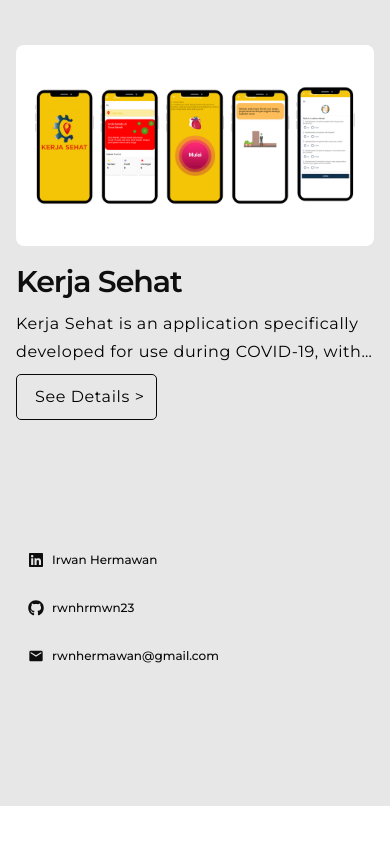
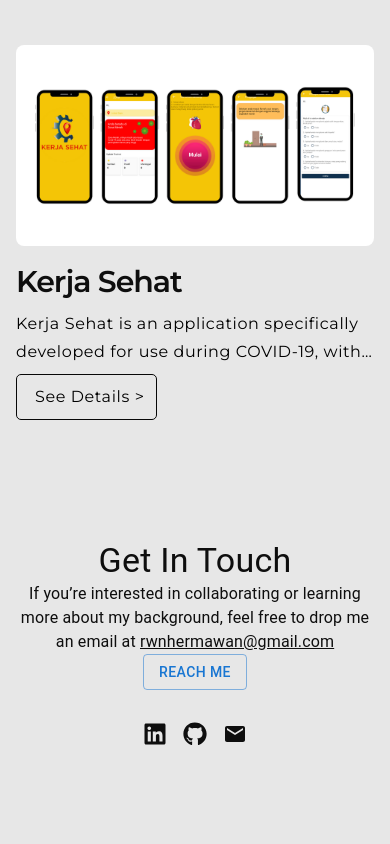
Before and after one commit to rwnhrmwn23/about-me, a Next.js app: page / in a window 390 px wide. Shown: the part 5182-6026 px from the top of the page. Before the commit the page ends 5988 px from the top, so only its background shows below. Built offline with nearby package versions, Linux system fonts and the light colour scheme.

Commit message:
update footer

```diff
--- a/src/components/Footer.tsx
+++ b/src/components/Footer.tsx
@@ -1,32 +1,42 @@
-import {Grid} from "@mui/material";
+import {Grid, Button, Typography} from "@mui/material";
 import {socials} from "@/components/utils/socials";
 
 const Footer = () => {
     return (
-        <div className="flex px-[16px] lg:px-[60px] py-[40px]">
-            <Grid container alignItems="center" spacing="20px">
+        <div className="flex flex-col items-center px-[16px] lg:px-[60px] py-[40px] bg-dark-gray text-base-light">
+            {/* Get In Touch Section */}
+            <Typography variant="h4" align="center" className="mb-4 dark:text-base-light text-base-dark">
+                Get In Touch
+            </Typography>
+            <Typography variant="body1" align="center" className="mb-4 dark:text-base-light text-base-dark">
+                If you’re interested in collaborating
+                or learning more about my background, feel free to drop me an email at&nbsp;
+                <a href="mailto:rwnhermawan@gmail.com"
+                   className="dark:text-base-light text-base-dark underline hover:text-blue-500 transition-colors duration-300">rwnhermawan@gmail.com</a>
+            </Typography>
 
-                <div className="social-media-section p-8">
-                    <div
-                        className="grid grid-cols sm:grid-cols-2 lg:grid-cols-4 gap-8 dark:text-base-light text-base-dark">
-                        {socials.map((data, index) => (
-                            <div key={index} className="flex flex-col ">
-                                <Grid item lg={12} md={12} xs={12}>
-                                    <div className="flex flex-row items-center">
-                                        <span className="text-md">{data.icon}</span>
-                                        <p
-                                            className="typography-h200 dark:hover:text-base-light dark:text-base-light-active text-base-dark-active hover:text-base-light-active cursor-pointer ml-2"
-                                            onClick={data?.onClick}
-                                        >
-                                            {data.name}
-                                        </p>
-                                    </div>
-                                </Grid>
-                            </div>
-                        ))}
-                    </div>
-                </div>
+            {/* Reach Me Button */}
+            <Button
+                variant="outlined"
+                className="dark:text-base-light dark:border-base-light text-base-dark border-base-dark
+               hover:bg-base-dark hover:text-base-light
+               dark:hover:bg-base-light dark:hover:text-base-dark"
+                onClick={() => window.location.href = 'mailto:rwnhermawan@gmail.com'}>
+                Reach Me
+            </Button>
 
+            {/* Social Media Section */}
+            <Grid container alignItems="center" justifyContent="center" spacing={2} className="dark:text-base-light text-base-dark social-media-section p-8 mt-6">
+                {socials.map((data, index) => (
+                    <Grid item key={index} lg={3} className="flex justify-center">
+                        <div
+                            className="flex flex-row items-center cursor-pointer hover:text-blue-500 transition-colors duration-300"
+                            onClick={data?.onClick}
+                        >
+                            <span className="text-2xl">{data.icon}</span>
+                        </div>
+                    </Grid>
+                ))}
             </Grid>
         </div>
     );
--- a/src/components/SocialMedia.tsx
+++ b/src/components/SocialMedia.tsx
@@ -4,8 +4,8 @@ const SocialMedia = () => {
     return (
         <div className="flex items-center space-x-6 dark:text-base-light text-base-dark"> {/* Adds space between icons */}
             {socials.map((data, index) => (
-                <div key={index} onClick={data?.onClick} className="cursor-pointer">
-                    <span className="text-md">{data.icon}</span>
+                <div key={index} onClick={data?.onClick} className="cursor-pointer hover:text-blue-500 transition-colors duration-300">
+                    <span className="text-2xl">{data.icon}</span>
                 </div>
             ))}
         </div>
```
